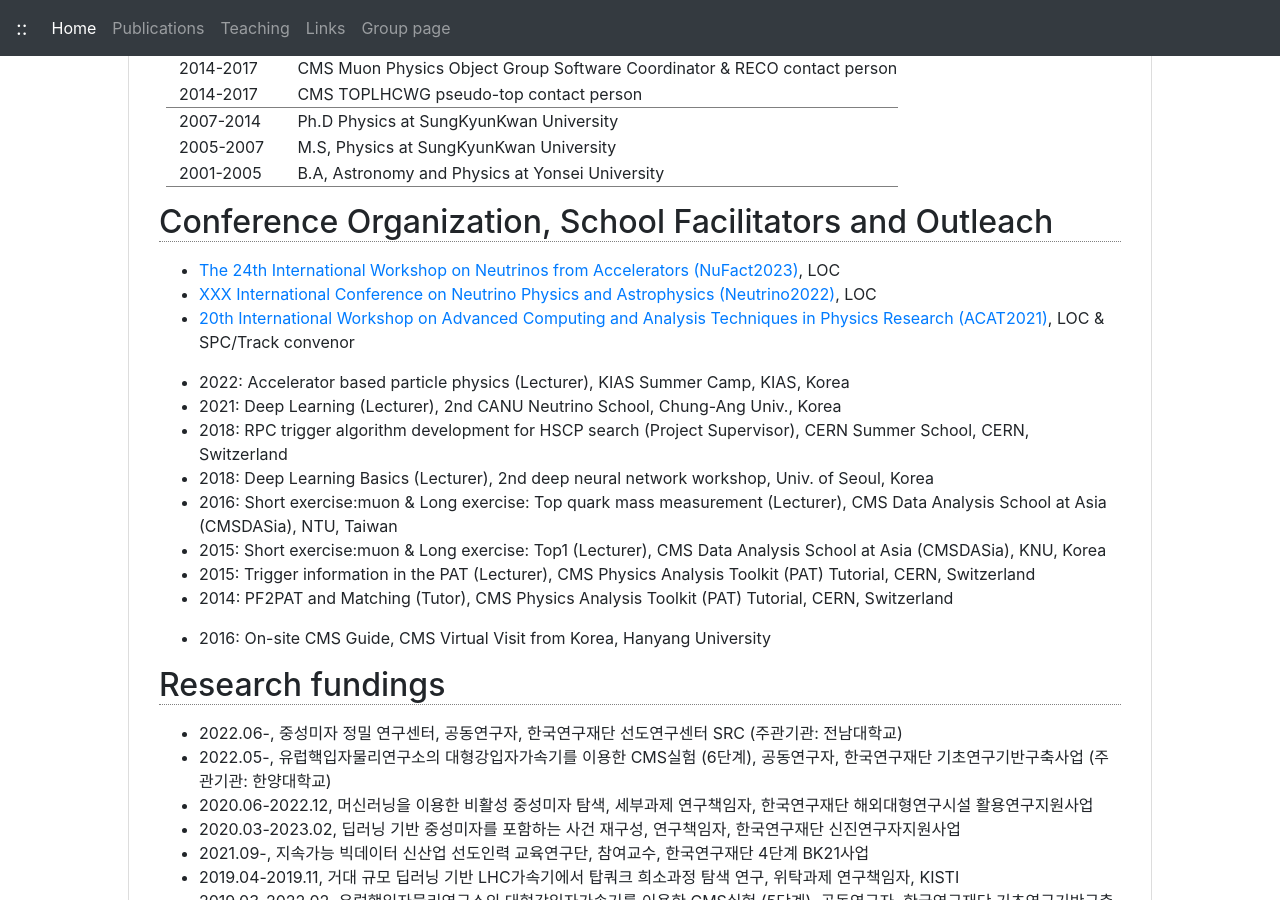
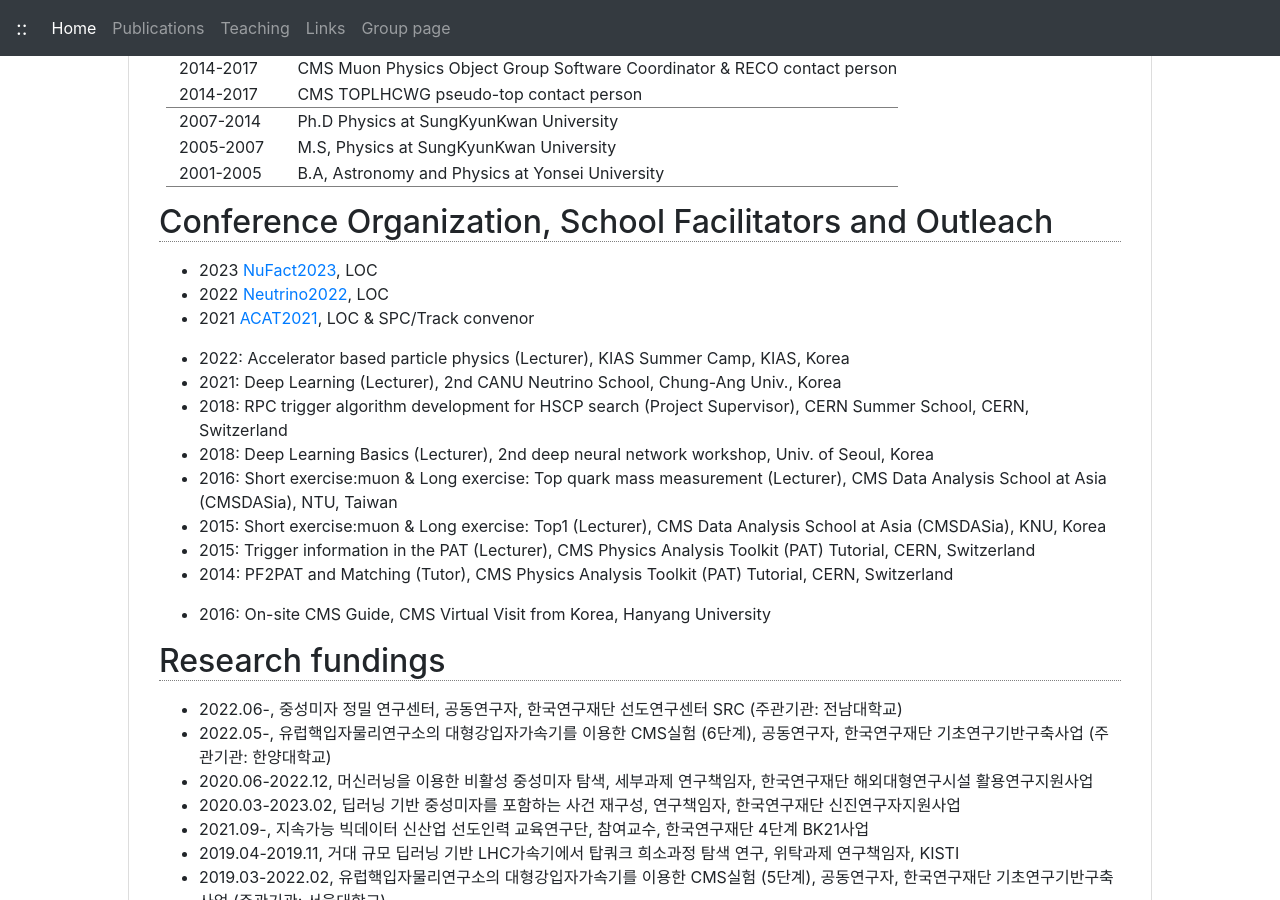
Before and after one commit to jhgoh/jhgoh.github.io, a Jekyll site: the page built from index.html, in a window 1280 px wide and 900 px high, scrolled down 1188 px. Built offline with Jekyll 4.4.1, drawn with Linux system fonts in a browser that asks for light colours; nearby versions of some CDN libraries.

Commit message:
Update index.html

```diff
--- a/index.html
+++ b/index.html
@@ -101,9 +101,9 @@
 <h2>Conference Organization, School Facilitators and Outleach</h2>
 <p>
 <ul>
-  <li><a href="http://nufact2023.snu.ac.kr/committees/committees.html">The 24th International Workshop on Neutrinos from Accelerators (NuFact2023)</a>, LOC</li>
-  <li><a href="https://neutrino2022.org/neutrino2022/neutrino2022#neu2022_com">XXX International Conference on Neutrino Physics and Astrophysics (Neutrino2022)</a>, LOC</li>
-  <li><a href="https://indico.cern.ch/event/855454/page/18622-acat-organization">20th International Workshop on Advanced Computing and Analysis Techniques in Physics Research (ACAT2021)</a>, LOC & SPC/Track convenor</li>
+  <li>2023 <a href="http://nufact2023.snu.ac.kr/committees/committees.html" alt="The 24th International Workshop on Neutrinos from Accelerators">NuFact2023</a>, LOC</li>
+  <li>2022 <a href="https://neutrino2022.org/neutrino2022/neutrino2022#neu2022_com" alt="XXX International Conference on Neutrino Physics and Astrophysics">Neutrino2022</a>, LOC</li>
+  <li>2021 <a href="https://indico.cern.ch/event/855454/page/18622-acat-organization" alt="20th International Workshop on Advanced Computing and Analysis Techniques in Physics Research">ACAT2021</a>, LOC & SPC/Track convenor</li>
 </ul>
 <ul>
   <li>2022: Accelerator based particle physics (Lecturer), KIAS Summer Camp, KIAS, Korea</li>
```
